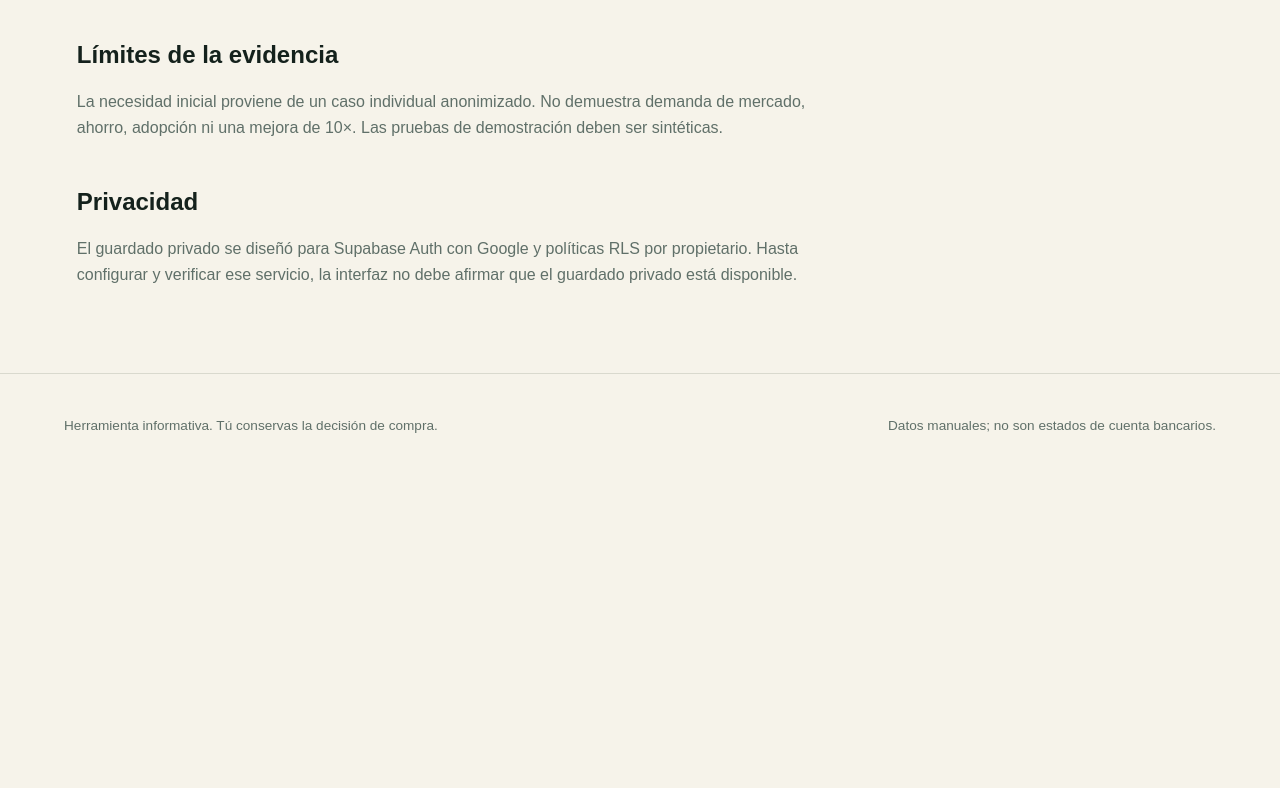
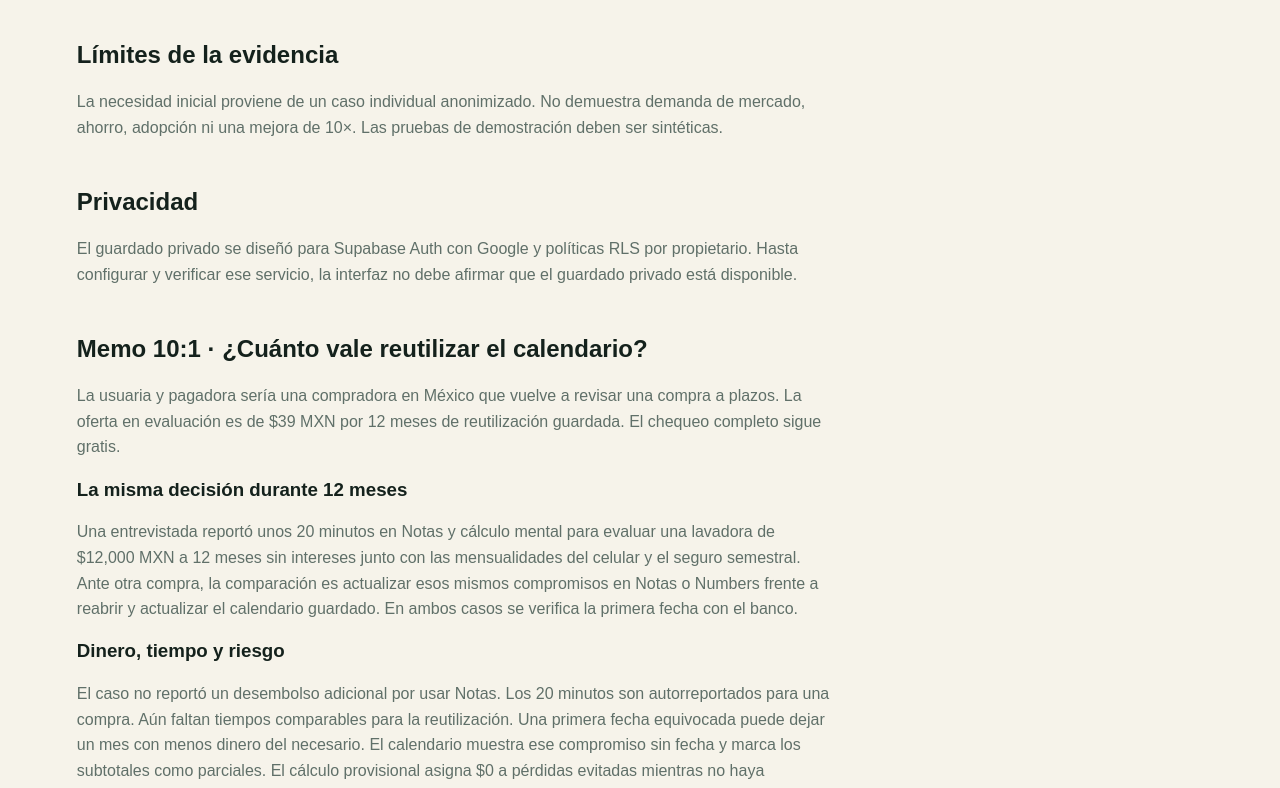
Before and after one commit to anamariabuilds-source/debt-check-mx-week12, a Next.js app: page /about in a window 1280 px wide. Shown: the part 583-1371 px from the top of the page. Before the commit the page ends 1059 px from the top, so only its background shows below. Built offline with nearby package versions, Linux system fonts and the light colour scheme.

Commit message:
feat: publish matched comparison and 10-to-1 evidence threshold

```diff
--- a/app/about/page.tsx
+++ b/app/about/page.tsx
@@ -1 +1,3 @@
-export default function About() { return <main className="content"><p className="eyebrow">ACERCA DEL PROYECTO</p><h1>Claridad antes de una compra a plazos.</h1><div className="prose"><p>Debt Check MX está pensado para personas en México que quieren revisar compromisos próximos antes de aceptar una nueva mensualidad. No es un banco, prestamista, presupuesto general ni asesor financiero.</p><h2>Qué hace</h2><p>Organiza información manual durante 12 meses, separa datos conocidos, estimados y desconocidos, y presenta cruces con sus componentes. Una obligación sin fecha defendible nunca se coloca en un mes inventado.</p><h2>Límites de la evidencia</h2><p>La necesidad inicial proviene de un caso individual anonimizado. No demuestra demanda de mercado, ahorro, adopción ni una mejora de 10×. Las pruebas de demostración deben ser sintéticas.</p><h2>Privacidad</h2><p>El guardado privado se diseñó para Supabase Auth con Google y políticas RLS por propietario. Hasta configurar y verificar ese servicio, la interfaz no debe afirmar que el guardado privado está disponible.</p></div></main>; }
+import PricingMemo from "./pricing-memo";
+
+export default function About() { return <main className="content"><p className="eyebrow">ACERCA DEL PROYECTO</p><h1>Claridad antes de una compra a plazos.</h1><div className="prose"><p>Debt Check MX está pensado para personas en México que quieren revisar compromisos próximos antes de aceptar una nueva mensualidad. No es un banco, prestamista, presupuesto general ni asesor financiero.</p><h2>Qué hace</h2><p>Organiza información manual durante 12 meses, separa datos conocidos, estimados y desconocidos, y presenta cruces con sus componentes. Una obligación sin fecha defendible nunca se coloca en un mes inventado.</p><h2>Límites de la evidencia</h2><p>La necesidad inicial proviene de un caso individual anonimizado. No demuestra demanda de mercado, ahorro, adopción ni una mejora de 10×. Las pruebas de demostración deben ser sintéticas.</p><h2>Privacidad</h2><p>El guardado privado se diseñó para Supabase Auth con Google y políticas RLS por propietario. Hasta configurar y verificar ese servicio, la interfaz no debe afirmar que el guardado privado está disponible.</p><PricingMemo /></div></main>; }
--- /dev/null
+++ b/app/about/pricing-memo.tsx
@@ -0,0 +1,24 @@
+import Link from "next/link";
+import { offerMonths, reusePrice, valueMultiple } from "@/lib/pricing/scenario";
+
+const target = reusePrice * valueMultiple;
+const assumedHourlyValue = 120;
+
+export default function PricingMemo() {
+  return (
+    <section aria-labelledby="memo-10-a-1">
+      <h2 id="memo-10-a-1">Memo 10:1 · ¿Cuánto vale reutilizar el calendario?</h2>
+      <p>La usuaria y pagadora sería una compradora en México que vuelve a revisar una compra a plazos. La oferta en evaluación es de ${reusePrice} MXN por {offerMonths} meses de reutilización guardada. El chequeo completo sigue gratis.</p>
+      <h3>La misma decisión durante 12 meses</h3>
+      <p>Una entrevistada reportó unos 20 minutos en Notas y cálculo mental para evaluar una lavadora de $12,000 MXN a 12 meses sin intereses junto con las mensualidades del celular y el seguro semestral. Ante otra compra, la comparación es actualizar esos mismos compromisos en Notas o Numbers frente a reabrir y actualizar el calendario guardado. En ambos casos se verifica la primera fecha con el banco.</p>
+      <h3>Dinero, tiempo y riesgo</h3>
+      <p>El caso no reportó un desembolso adicional por usar Notas. Los 20 minutos son autorreportados para una compra. Aún faltan tiempos comparables para la reutilización. Una primera fecha equivocada puede dejar un mes con menos dinero del necesario. El calendario muestra ese compromiso sin fecha y marca los subtotales como parciales. El cálculo provisional asigna $0 a pérdidas evitadas mientras no haya evidencia.</p>
+      <h3>El umbral en pesos</h3>
+      <p>${reusePrice} × {valueMultiple} = <strong>${target} MXN</strong> de beneficio incremental en {offerMonths} meses. Si todo el beneficio fuera tiempo, un valor supuesto de ${assumedHourlyValue} MXN por hora exigiría {target / assumedHourlyValue * 60} minutos ahorrados al año. El 10:1 queda pendiente de demostrar con reutilización observada.</p>
+      <h3>Qué decidiría la prueba</h3>
+      <p>Se ofrecerá el precio a una compradora recurrente después de observar que puede reutilizar el calendario para una compra pendiente. Falta registrar su respuesta y motivo. Si el chequeo gratis o su hoja resuelven la tarea con esfuerzo parecido, se replanteará la oferta.</p>
+      <p>La contribución por pago se estima restando a los ${reusePrice} MXN los costos de adquisición, configuración, soporte y correcciones. Estos costos siguen pendientes de medir.</p>
+      <Link href="/pricing">Ver precios y simulador</Link>
+    </section>
+  );
+}
```
